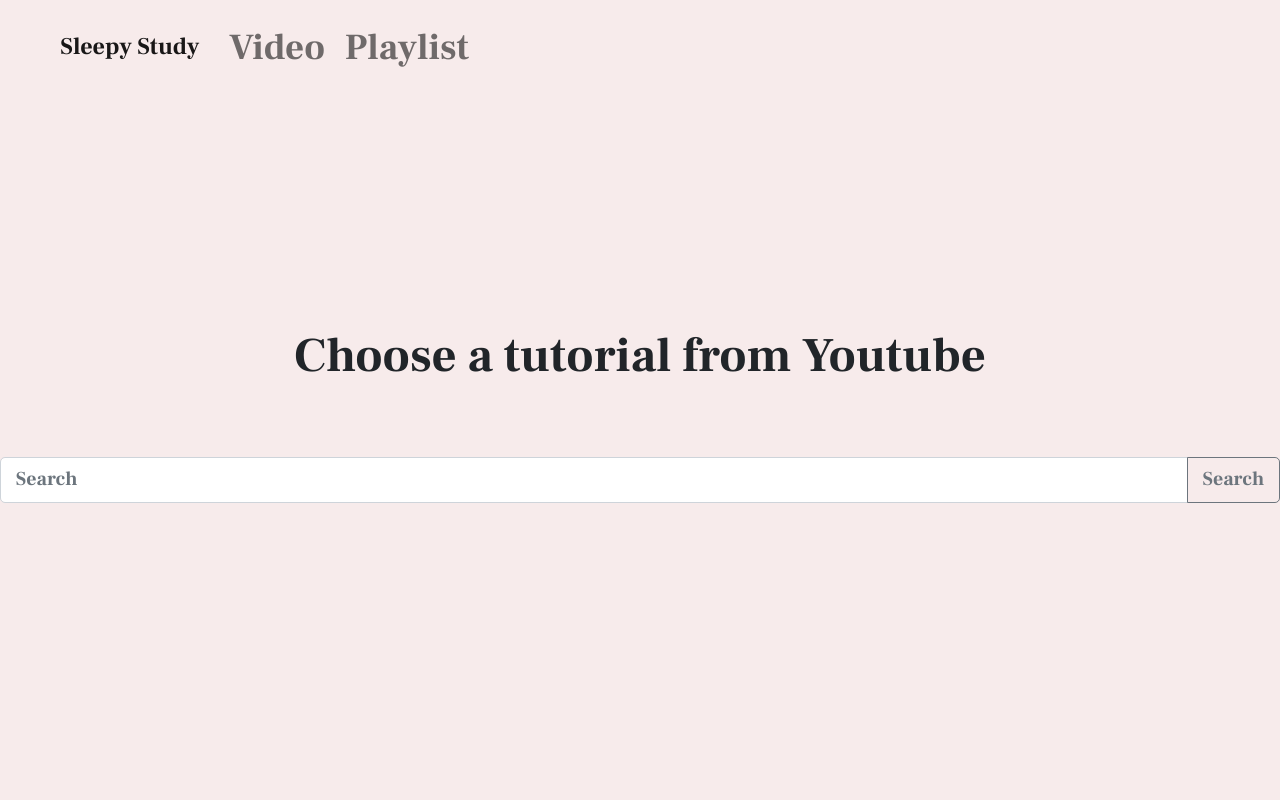
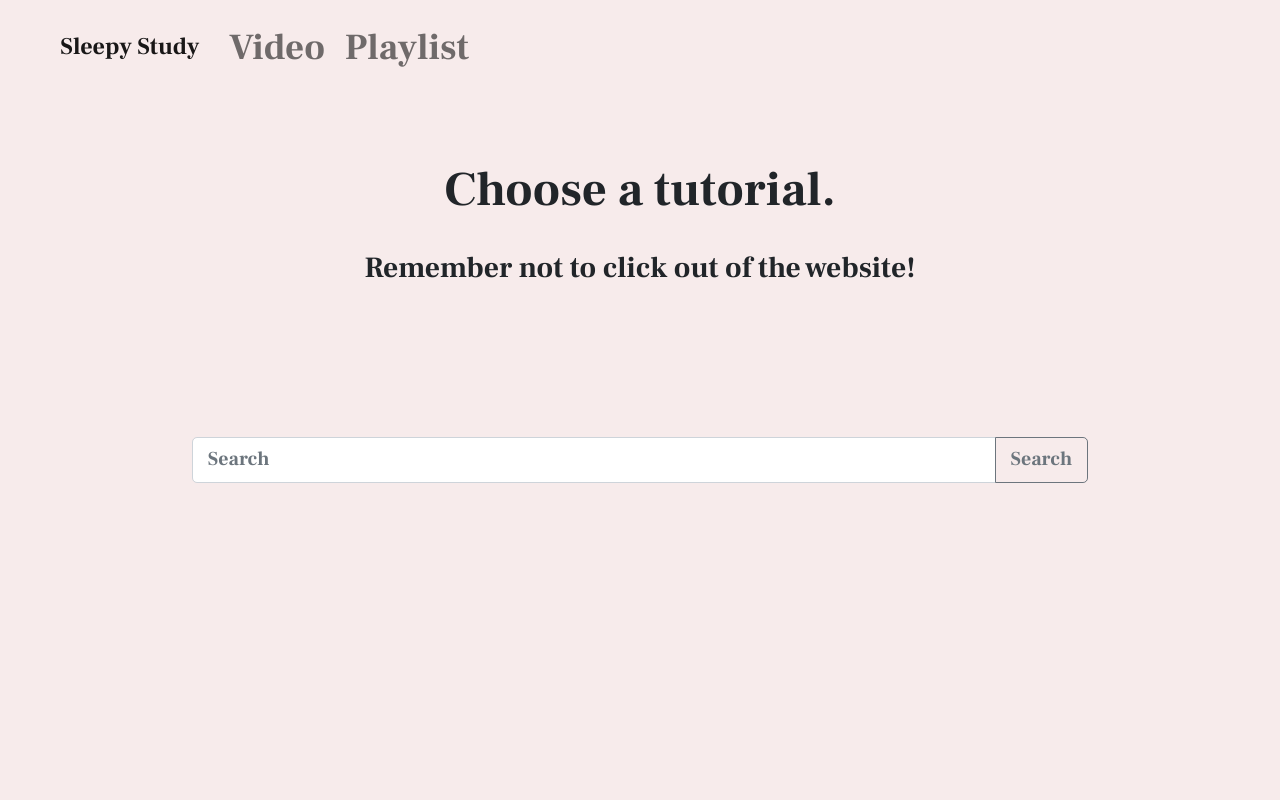
Before and after one commit to flyingfiretruck/sleepystudy, a React app: page /video in a window 1280 px wide. Shown: the top 800 px of the page. Built offline with nearby package versions, Linux system fonts and the light colour scheme; the HTML template or start-up script is replaced by a standard one.

Commit message:
cleaned up video page

```diff
--- a/client/components/video.jsx
+++ b/client/components/video.jsx
@@ -6,10 +6,11 @@ const Video = () => (
   <div className="video">
     <div className="video-empty-space"></div>
     <div className="video-description">
-      <p>Choose a tutorial from Youtube</p>
+      <p>Choose a tutorial.</p>
+      <p className="video-reminder">Remember not to click out of the website!</p>
     </div>
     <div className="video-search-bar">
-      <InputGroup className="mb-3">
+      <InputGroup className="video-video-search">
         <FormControl placeholder="Search"
           aria-label="Default"
           aria-descibedby="inputGroup-sizing-default"
@@ -19,8 +20,8 @@ const Video = () => (
         </Button>
       </InputGroup>
     </div>
-    <div className="vido-player">
-      <ReactPlayer url='https://www.youtube.com/watch?v=ysz5S6PUM-U' />
+    <div className="video-player">
+      <ReactPlayer url='https://youtu.be/cfD9Oz_8BwM' width="auto" height='13em'/>
     </div>
     <div className="video-empty-space"></div>
     <Image className="door-image" src="../assets/door2.svg" alt="door" />
--- a/client/stylesheets/video.css
+++ b/client/stylesheets/video.css
@@ -2,14 +2,30 @@
   background-color: #F7EBEB
 }
 .video-empty-space {
-  padding: 10%;
+  padding: 5%;
 }
 .door-image {
   position: relative;
   bottom: 0;
 }
 
+.video-video-search {
+  padding-left: 15%;
+  padding-right: 15%;
+}
+
+.video-player {
+  padding: 5%;
+  padding-left: 10%;
+  padding-right: 10%;
+}
+
 .video-description {
-  margin: 5%;
+  margin: 2%;
   font-size: 1.3em;
 }
+
+.video-reminder {
+  font-size: 0.75em;
+  margin-bottom:5em;
+}
```
Also changed, not shown: 2 other files (tests, documents, lock files or other folders).
